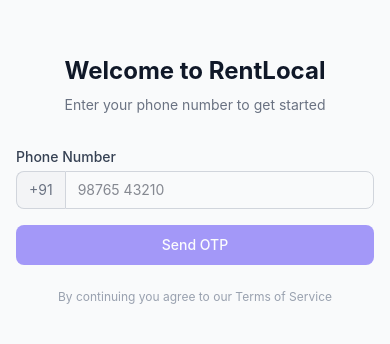
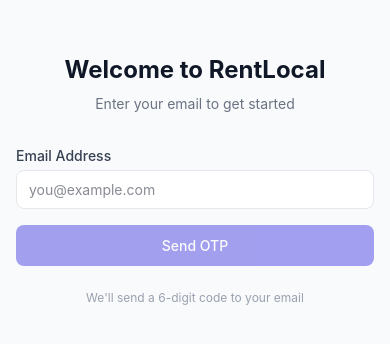
Before and after one commit to autohostai86/rental-marketplace, a Next.js app: page /login in a window 390 px wide. Shown: the part 242-586 px from the top of the page. Built offline with nearby package versions, Linux system fonts and the light colour scheme.

Commit message:
switch auth from phone OTP to email OTP

```diff
--- a/src/app/(auth)/login/page.tsx
+++ b/src/app/(auth)/login/page.tsx
@@ -5,7 +5,7 @@
 import { createClient } from '@/lib/supabase/client'
 
 export default function LoginPage() {
-  const [phone, setPhone] = useState('')
+  const [email, setEmail] = useState('')
   const [loading, setLoading] = useState(false)
   const [error, setError] = useState<string | null>(null)
   const router = useRouter()
@@ -13,16 +13,13 @@
   async function handleSendOtp(e: React.FormEvent) {
     e.preventDefault()
     setError(null)
+    setLoading(true)
 
-    const normalized = phone.startsWith('+') ? phone : `+91${phone.replace(/\D/g, '')}`
-    if (normalized.length < 12) {
-      setError('Please enter a valid 10-digit phone number')
-      return
-    }
-
-    setLoading(true)
     const supabase = createClient()
-    const { error } = await supabase.auth.signInWithOtp({ phone: normalized })
+    const { error } = await supabase.auth.signInWithOtp({
+      email,
+      options: { shouldCreateUser: true },
+    })
     setLoading(false)
 
     if (error) {
@@ -30,7 +27,7 @@
       return
     }
 
-    sessionStorage.setItem('otp_phone', normalized)
+    sessionStorage.setItem('otp_email', email)
     router.push('/verify')
   }
 
@@ -39,45 +36,38 @@
       <div className="w-full max-w-sm">
         <div className="mb-8 text-center">
           <h1 className="text-2xl font-bold text-gray-900">Welcome to RentLocal</h1>
-          <p className="mt-2 text-sm text-gray-500">Enter your phone number to get started</p>
+          <p className="mt-2 text-sm text-gray-500">Enter your email to get started</p>
         </div>
 
         <form onSubmit={handleSendOtp} className="space-y-4">
           <div>
-            <label htmlFor="phone" className="block text-sm font-medium text-gray-700 mb-1">
-              Phone Number
+            <label htmlFor="email" className="block text-sm font-medium text-gray-700 mb-1">
+              Email Address
             </label>
-            <div className="flex">
-              <span className="inline-flex items-center px-3 rounded-l-lg border border-r-0 border-gray-300 bg-gray-100 text-gray-500 text-sm">
-                +91
-              </span>
-              <input
-                id="phone"
-                type="tel"
-                inputMode="numeric"
-                maxLength={10}
-                value={phone}
-                onChange={(e) => setPhone(e.target.value.replace(/\D/g, ''))}
-                placeholder="98765 43210"
-                className="flex-1 block w-full rounded-r-lg border border-gray-300 px-3 py-2 text-sm focus:outline-none focus:ring-2 focus:ring-indigo-500"
-                required
-              />
-            </div>
+            <input
+              id="email"
+              type="email"
+              value={email}
+              onChange={(e) => setEmail(e.target.value)}
+              placeholder="you@example.com"
+              className="input w-full"
+              required
+            />
           </div>
 
           {error && <p className="text-sm text-red-600">{error}</p>}
 
           <button
             type="submit"
-            disabled={loading || phone.length < 10}
-            className="w-full py-2.5 px-4 bg-indigo-600 text-white rounded-lg text-sm font-medium hover:bg-indigo-700 disabled:opacity-50 disabled:cursor-not-allowed transition-colors"
+            disabled={loading || !email}
+            className="btn-primary w-full"
           >
             {loading ? 'Sending OTP…' : 'Send OTP'}
           </button>
         </form>
 
         <p className="mt-6 text-center text-xs text-gray-400">
-          By continuing you agree to our Terms of Service
+          We'll send a 6-digit code to your email
         </p>
       </div>
     </div>
--- a/src/app/(auth)/verify/page.tsx
+++ b/src/app/(auth)/verify/page.tsx
@@ -6,15 +6,15 @@
 
 export default function VerifyPage() {
   const [otp, setOtp] = useState('')
-  const [phone, setPhone] = useState('')
+  const [email, setEmail] = useState('')
   const [loading, setLoading] = useState(false)
   const [error, setError] = useState<string | null>(null)
   const router = useRouter()
 
   useEffect(() => {
-    const stored = sessionStorage.getItem('otp_phone')
+    const stored = sessionStorage.getItem('otp_email')
     if (!stored) { router.replace('/login'); return }
-    setPhone(stored)
+    setEmail(stored)
   }, [router])
 
   async function handleVerify(e: React.FormEvent) {
@@ -24,9 +24,9 @@
 
     const supabase = createClient()
     const { data, error } = await supabase.auth.verifyOtp({
-      phone,
+      email,
       token: otp,
-      type: 'sms',
+      type: 'email',
     })
 
     if (error) {
@@ -36,20 +36,20 @@
     }
 
     if (data.user) {
-      // Upsert profile row
+      // Upsert profile row using email instead of phone
       await supabase.from('profiles').upsert({
         id:    data.user.id,
-        phone: data.user.phone ?? phone,
+        phone: data.user.email ?? email,
       }, { onConflict: 'id' })
 
-      sessionStorage.removeItem('otp_phone')
+      sessionStorage.removeItem('otp_email')
       router.replace('/browse')
     }
   }
 
   async function handleResend() {
     const supabase = createClient()
-    await supabase.auth.signInWithOtp({ phone })
+    await supabase.auth.signInWithOtp({ email })
     setError(null)
     setOtp('')
   }
@@ -58,10 +58,10 @@
     <div className="min-h-screen flex items-center justify-center bg-gray-50 px-4">
       <div className="w-full max-w-sm">
         <div className="mb-8 text-center">
-          <h1 className="text-2xl font-bold text-gray-900">Enter OTP</h1>
+          <h1 className="text-2xl font-bold text-gray-900">Check your email</h1>
           <p className="mt-2 text-sm text-gray-500">
             We sent a 6-digit code to{' '}
-            <span className="font-medium text-gray-800">{phone}</span>
+            <span className="font-medium text-gray-800">{email}</span>
           </p>
         </div>
 
@@ -82,7 +82,7 @@
           <button
             type="submit"
             disabled={loading || otp.length < 6}
-            className="w-full py-2.5 px-4 bg-indigo-600 text-white rounded-lg text-sm font-medium hover:bg-indigo-700 disabled:opacity-50 disabled:cursor-not-allowed transition-colors"
+            className="btn-primary w-full"
           >
             {loading ? 'Verifying…' : 'Verify & Continue'}
           </button>
@@ -92,14 +92,14 @@
           onClick={handleResend}
           className="mt-4 w-full text-center text-sm text-indigo-600 hover:underline"
         >
-          Resend OTP
+          Resend code
         </button>
 
         <button
           onClick={() => router.replace('/login')}
           className="mt-2 w-full text-center text-sm text-gray-400 hover:underline"
         >
-          Change phone number
+          Change email
         </button>
       </div>
     </div>
```
